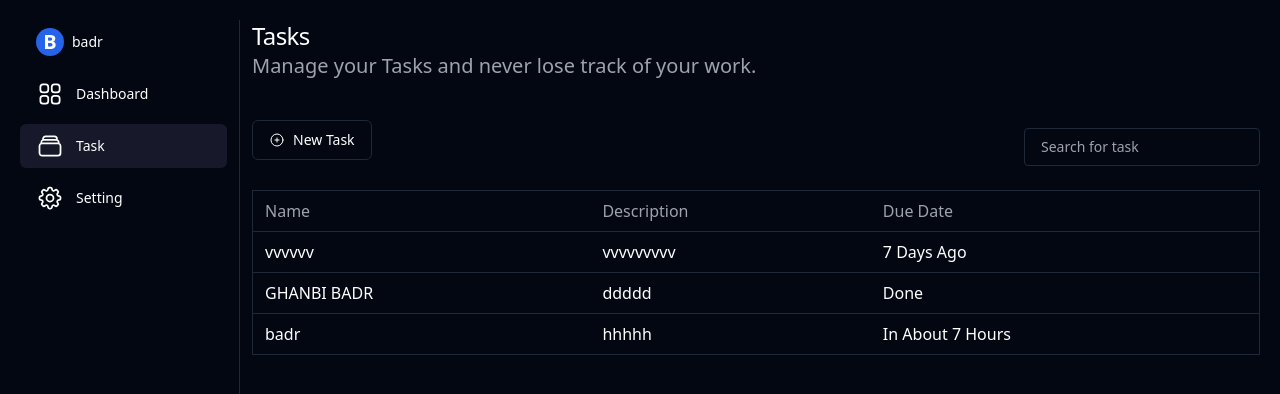
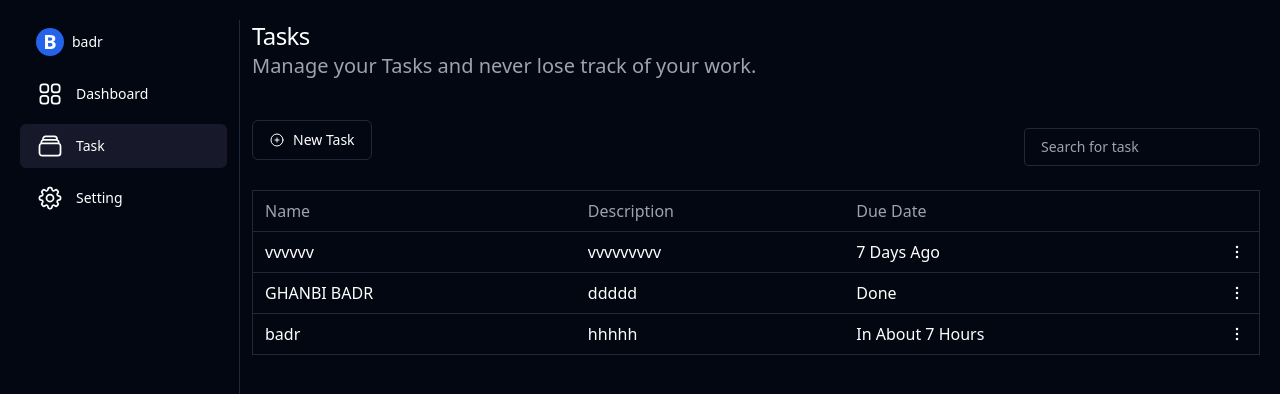
Before and after one commit to elghanbibadr/makerkit1, a React (Vite) app: page /dashboard/tasks in a window 1280 px wide. Shown: the top 394 px of the page. Built offline with nearby package versions, Linux system fonts and the light colour scheme.

Commit message:
create a card to edit or remove a row from the the task table

```diff
--- a/src/pages/Task.jsx
+++ b/src/pages/Task.jsx
@@ -1,4 +1,4 @@
-import React from "react";
+import React, { useState } from "react";
 import Button from "../ui/Button";
 
 const taskData = [
@@ -20,6 +20,16 @@ const taskData = [
 ];
 
 const Task = () => {
+  // const [taskUpdateCardOpen, setTaskUpdateCardOpen] = useState(false);
+  const [taskUpdateCardOpen, setTaskUpdateCardOpen] = useState(
+    Array(taskData.length).fill(false)
+  );
+
+  const toggleUpdateCard = (index) => {
+    const newCardOpenState = [...taskUpdateCardOpen];
+    newCardOpenState[index] = !newCardOpenState[index];
+    setTaskUpdateCardOpen(newCardOpenState);
+  };
   return (
     <div>
       <div className="flex justify-between self-start">
@@ -45,9 +55,11 @@ const Task = () => {
       </div>
       <table className="w-full  border p-2 mt-6 border-accent1 rounded-md">
         <thead className="text-gray-400  text-left border-b border-accent1">
-          <th>Name</th>
-          <th>Description</th>
-          <th>Due Date</th>
+          <tr>
+            <th>Name</th>
+            <th>Description</th>
+            <th>Due Date</th>
+          </tr>
         </thead>
         <tbody className="text-white">
           {taskData.map((task, index) => (
@@ -55,6 +67,32 @@ const Task = () => {
               <td>{task.Name}</td>
               <td>{task.Description}</td>
               <td>{task.DueDate}</td>
+              <td className="w-5 cursor-pointer relative">
+                <svg
+                  onClick={() => toggleUpdateCard(index)}
+                  xmlns="http://www.w3.org/2000/svg"
+                  fill="none"
+                  viewBox="0 0 24 24"
+                  strokeWidth="1.5"
+                  stroke="currentColor"
+                  aria-hidden="true"
+                  className="w-5"
+                >
+                  {/* your SVG path here */}
+                  <path
+                    stroke-linecap="round"
+                    stroke-linejoin="round"
+                    d="M12 6.75a.75.75 0 110-1.5.75.75 0 010 1.5zM12 12.75a.75.75 0 110-1.5.75.75 0 010 1.5zM12 18.75a.75.75 0 110-1.5.75.75 0 010 1.5z"
+                  ></path>
+                </svg>
+                {taskUpdateCardOpen[index] && (
+                  <ul className="shadow-pinkBoxShadow border w-[130px] mb-10 border-gray-50 border-opacity-10 font-medium text-sm py-4 bg-[#030712] z-10 p-2 px-5 rounded-md absolute top-10 -right-0">
+                    <li>View Task</li>
+                    <li className="my-1">Mark as Done</li>
+                    <li>Delete Task</li>
+                  </ul>
+                )}
+              </td>
             </tr>
           ))}
         </tbody>
```
